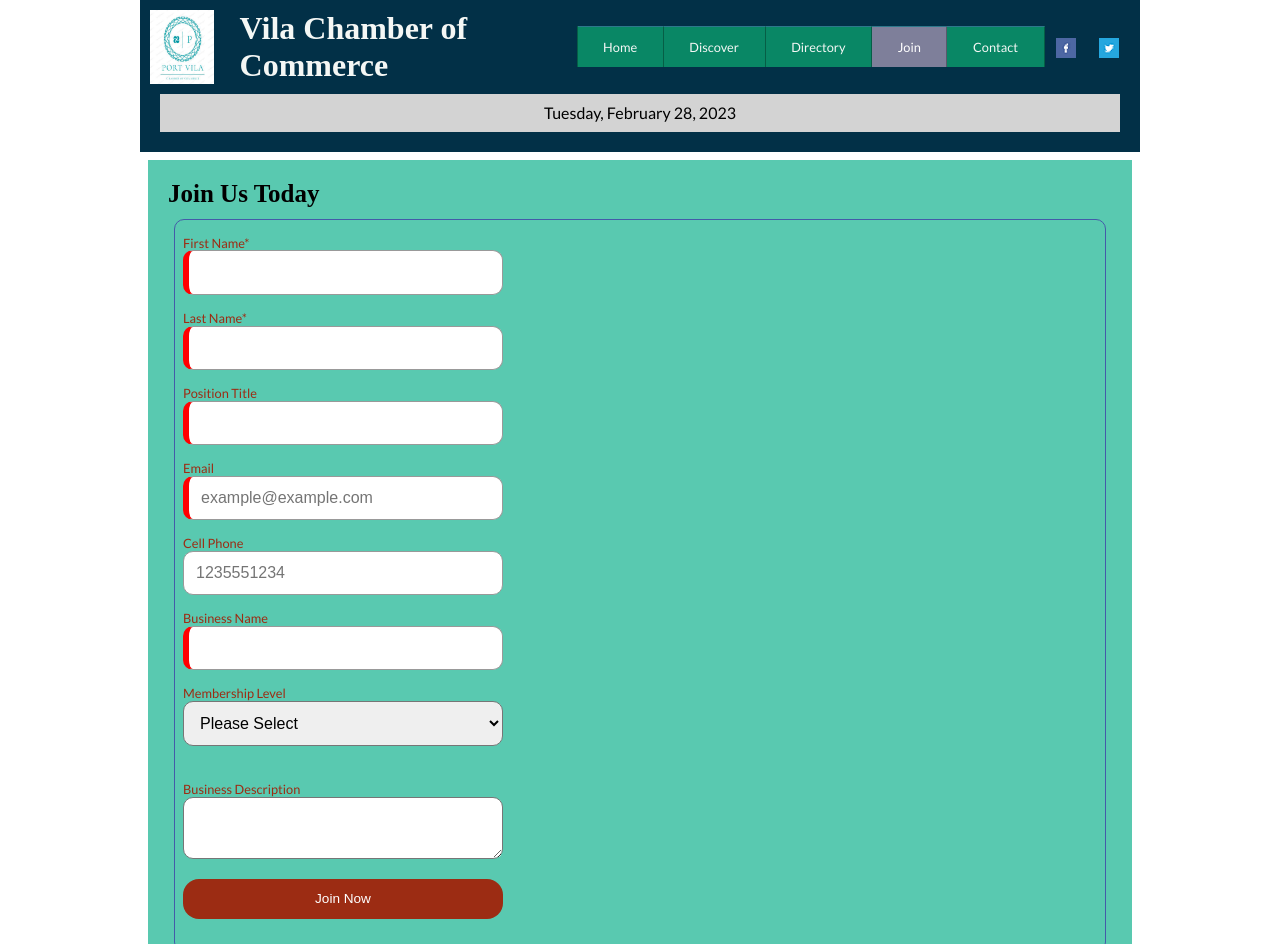
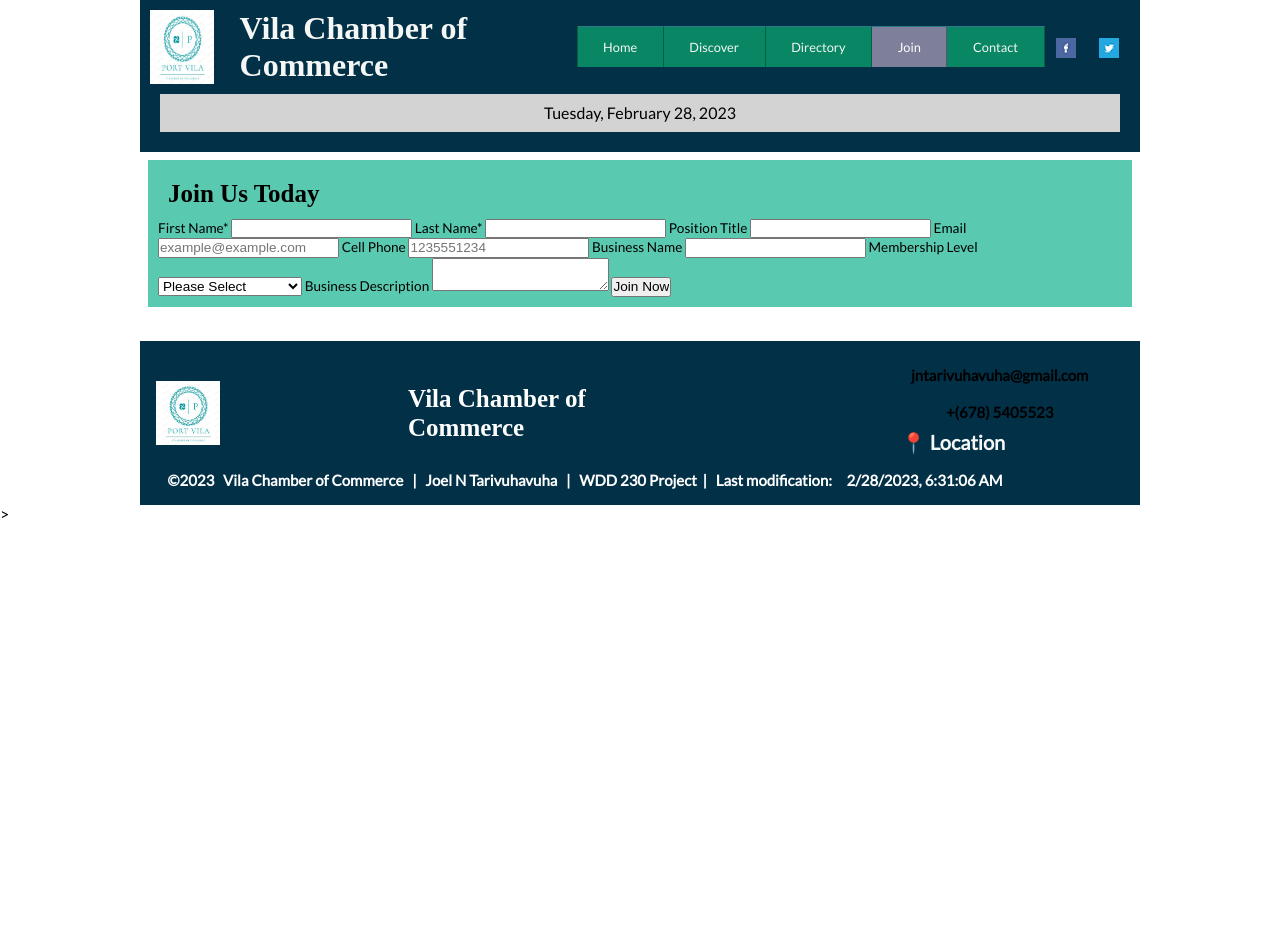
Before and after one commit to jntarivuhavuha/wk08, a plain HTML site: page chamber/join.html in a window 1280 px wide. Shown: the top 944 px of the page. After the commit the page ends 800 px from the top, so only its background shows below. Drawn offline with Linux system fonts and the light colour scheme; no server answers; a web font is replaced by a local one.

Commit message:
Update base.css

```diff
--- a/chamber/styles/base.css
+++ b/chamber/styles/base.css
@@ -413,69 +413,3 @@ picture{
 
 
 /*----------- FORM --------------*/
-
-
-form {
-    margin: 2rem 0;
-    border: 1px solid #445ba9;
-    border-radius: 10px;
-    padding: .5rem 2%;
-}
-
-
-form {
-    color: darkblue;
-    margin: 0 1rem;
-    padding: 0 .5rem;
-}
-
-form label.for, form div {
-    display: block;
-    padding-top: 1rem;
-    color: #9c2c13;
-    font-size: .8rem;
-}
-
-form label.for input, form label.for select {
-    -webkit-appearance: none;
-    display: block;
-    font-size: 1rem;
-    border: solid 1px #999;
-    border-radius: 10px;
-    padding: .75rem;
-    color: #555;
-    width: 100%;
-    max-width: 20rem;
-    background: white;
-}
-
-form input.submitBtn {
-    border: none;
-    background-color: #9c2c13;
-    color: white;
-    border-radius: 1rem;
-    padding: .75rem 1.5rem;
-    margin: 0 0 2rem 2%;
-    width: 96%;
-    max-width: 20rem;
-    margin-left: auto;
-}
-
-  textarea,
-  select {
-  border-radius: 10px;
-  font-size: 1rem;
-  padding: .75rem;
-  display: grid;
-  margin-bottom: 20px;
-  width: 100%;
-  max-width: 20rem;
-}
-
-form label.for input:required {
-    border-left: red solid 6px;
-}
-
-form label.for input:required:valid {
-    border-left: green solid 6px;
-}
```
